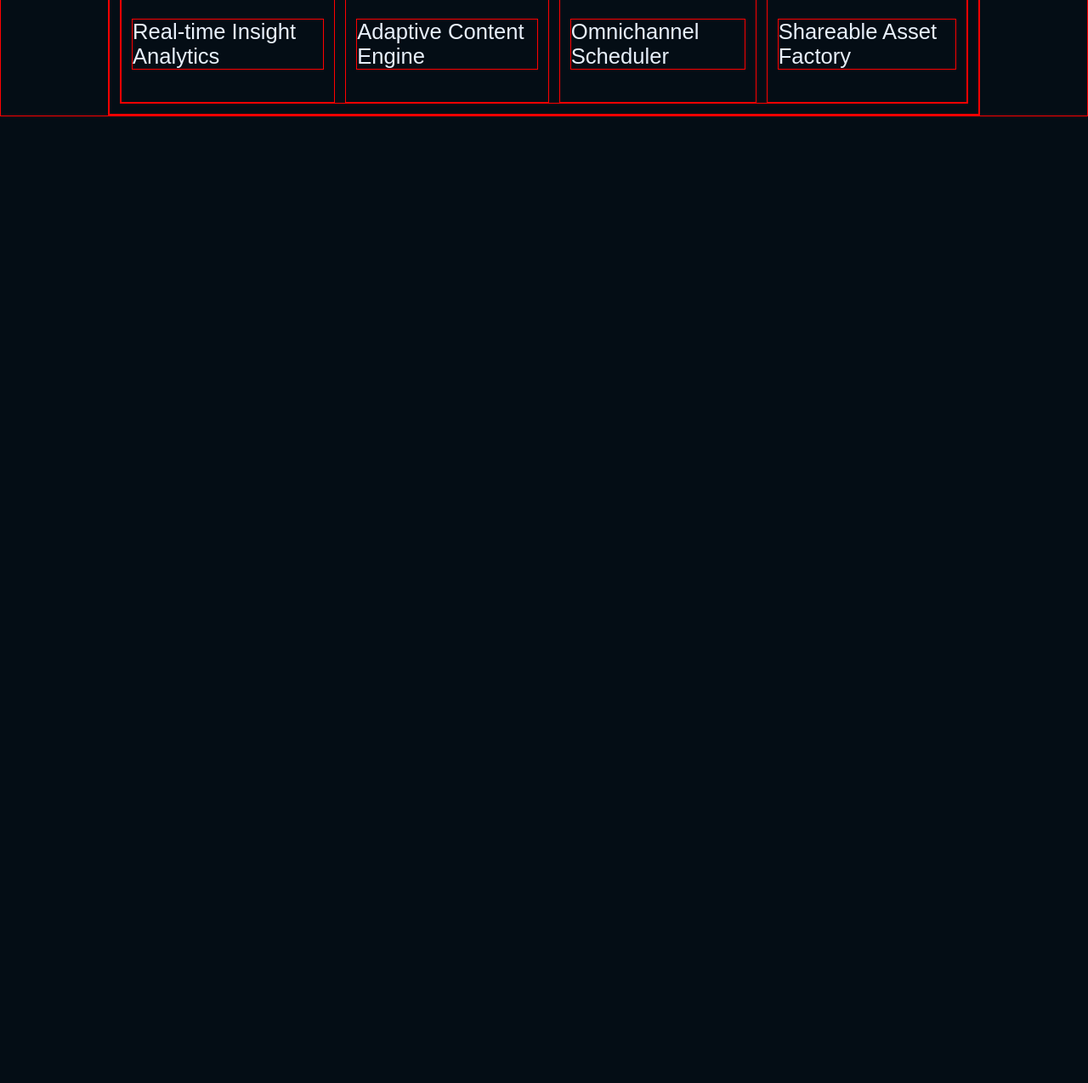
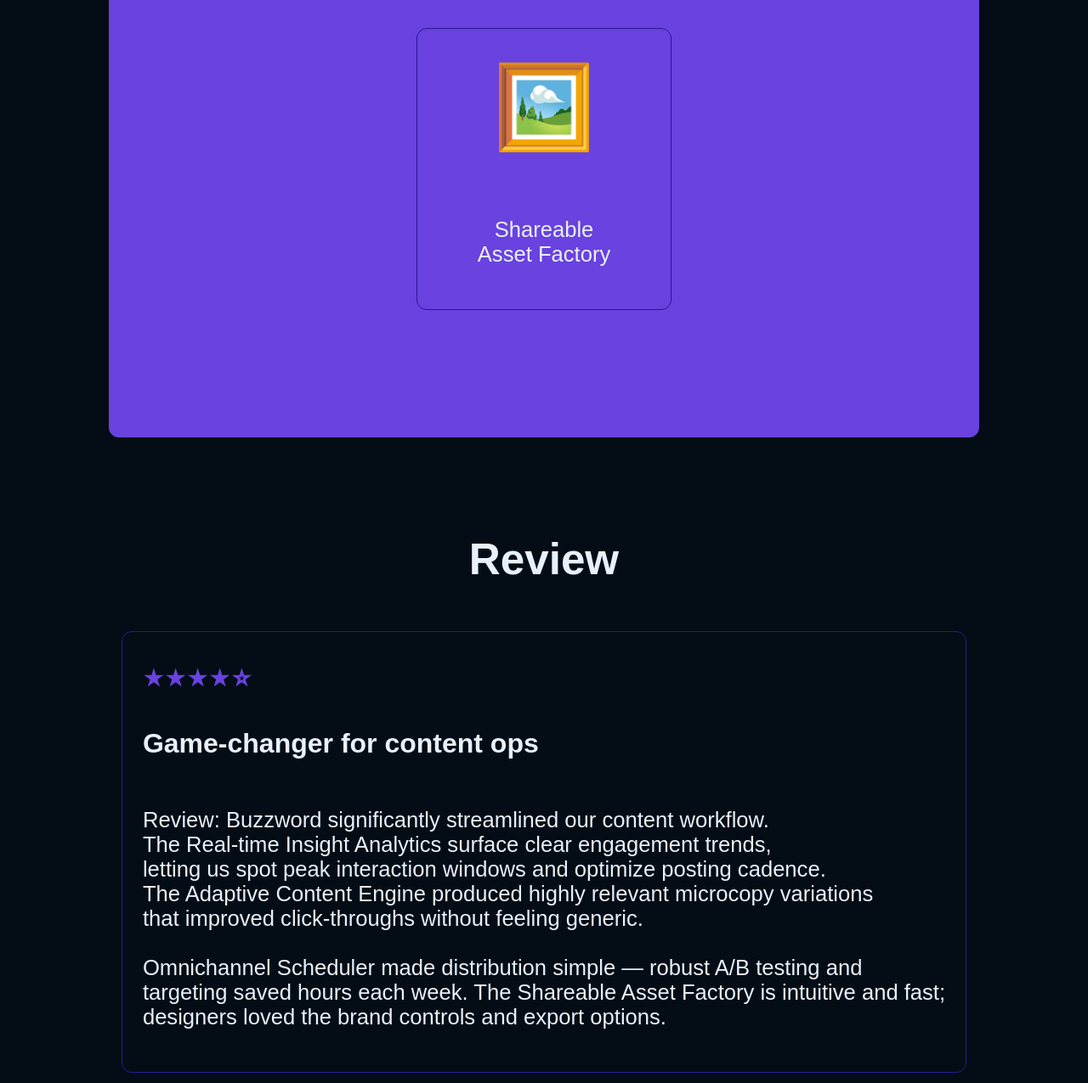
Before and after one commit to rajat-thebestone/Buzzword-Landing-Page, a plain HTML site: page index.html in a window 1280 px wide. Shown: the part 1458-2733 px from the top of the page at 85% size. Before the commit the page ends 1595 px from the top, so only its background shows below. Drawn offline with Linux system fonts and the light colour scheme.

Commit message:
Added a new section and polished the css for all --- Addedd a new review section, and have polished the the css for the most part and have settled on a design for the website. Need to add last section and a footer.

```diff
--- a/css/style.css
+++ b/css/style.css
@@ -1,6 +1,6 @@
-*{
+/* *{
     border: solid 1px red;
-}
+} */
 
 body{
     display: flex;
@@ -13,15 +13,24 @@ body{
     margin: auto;
     overflow-x:hidden;
     min-width: 480px;
-    gap: 120px;
+    gap: 60px;
 }
 h1{ font-size: 3.2rem;}
+h3{ font-size: 2rem;}
+p{font-size: 1.6rem; text-wrap: balance;}
 .btn{
     font-size: 1.2rem;
     color: #e8f0fb;
     padding: 12px 24px;
     border-radius: 6px;
+    border: #271993;
+
 }
+.btn.blue{
+    background-color: #271993;
+    box-shadow: #271993;
+}
+.btn.blue:hover{box-shadow: #27199380 0px 4px 12px; transform: scale(1.05); transition: ease-in 0.2s;}
 
 
     .nav{
@@ -69,6 +78,7 @@ h1{ font-size: 3.2rem;}
         flex-direction: row;
         flex-wrap: wrap-reverse;
         align-items: center;
+        gap: 36px;
     }
         .about{
             display: flex;
@@ -78,47 +88,79 @@ h1{ font-size: 3.2rem;}
             gap: 12px;
         }
             .about h1, .about p{
-
                 padding: 0;
                 margin: 0;
             }
-            .about p{font-size: 1.6rem; text-wrap: balance;}
-            .btn.blue{
-                background-color: #6942df;
-            }
+
         .abtImg{
             height: 600px;
             width: 600px;
             background-color: #271993;
+            border-radius: 12px;
         }
     section#features{
+        flex-direction: column;
+        flex: 1;
+        justify-content: space-between;
+        align-items: center;
+        padding: 150px 12px;
+        background-color: #6942df;
+        border-radius: 12px;
+    }
+        .ftBox{
+            display: flex;
+            flex-direction: row;
+            flex: 1 0 auto;
+            flex-wrap: wrap;
+            justify-content: center;
+            gap: 36px;
+        }
+            .card{
+                display: flex;
+                flex-direction: column;
+                flex: 0 1 250px;
+                align-items: center;
+                padding: 24px;
+                font-size: 1.6rem;
+                border: #271993 solid 1px;
+                border-radius: 12px;
+                gap: 36px;
+            }
+            .card:hover{
+            box-shadow: #27199380 0px 13px 27px -5px,#27199380 0px 8px 16px -8px;
+            transition: 0.2s ease-in;
+
+            }
+            .card .icon{
+                display: flex;
+                flex: 0 0 auto;
+                font-size: 6rem;
+                margin: 0;
+                padding: 12px;
+            }
+            .card .ftext{
+                display: flex;
+                flex: 0;
+                text-align: center;
+            }
+    section#review{
         flex-direction: column;
         flex: 1;
         justify-content: center;
         align-items: center;
         gap: 12px;
     }
-        .ftBox{
-            display: flex;
-            flex-direction: row;
-            flex: 1;
-            justify-content: center;
-            gap: 12px;
-        }
-            .card{
-                display: flex;
-                flex-direction: column;
-                flex: 0 1 auto;
-                align-items: center;
-                padding: 12px;
-                font-size: 1.6rem;
-            }
-            .card .icon{
-                display: flex;
-                flex: 0 0 auto;
-                font-size: 6rem;
-            }
-            .card .ftext{
-                display: flex;
-                flex: 0;
-            }
+    .reviewBox{
+        display: flex;
+        flex-direction: column;
+        flex: 1;
+        border: #271993 solid 1px;
+        border-radius: 12px;
+        padding: 24px;
+    }
+    .stars{
+        font-size: 3rem;
+        margin: 0;
+        padding: 0;
+        color: #6942df;
+    }
--- a/index.html
+++ b/index.html
@@ -49,5 +49,22 @@
             </div>
         </div>
     </section>
+    <section id="review">
+        <h1>Review</h1>
+        <div class="reviewBox">
+            <p class="stars">⭑⭑⭑⭑⭒</p>
+
+            <h3>Game-changer for content ops</h3>
+            <p>Review: Buzzword significantly streamlined our content workflow. <br>
+                The Real‑time Insight Analytics surface clear engagement trends,<br>
+                letting us spot peak interaction windows and optimize posting cadence. <br>
+                The Adaptive Content Engine produced highly relevant microcopy variations <br>
+                that improved click-throughs without feeling generic. <br>
+                <br>
+                Omnichannel Scheduler made distribution simple — robust A/B testing and <br>
+                targeting saved hours each week. The Shareable Asset Factory is intuitive and fast; <br>
+                designers loved the brand controls and export options.</p>
+        </div>
+    </section>
 </body>
 </html>
```
